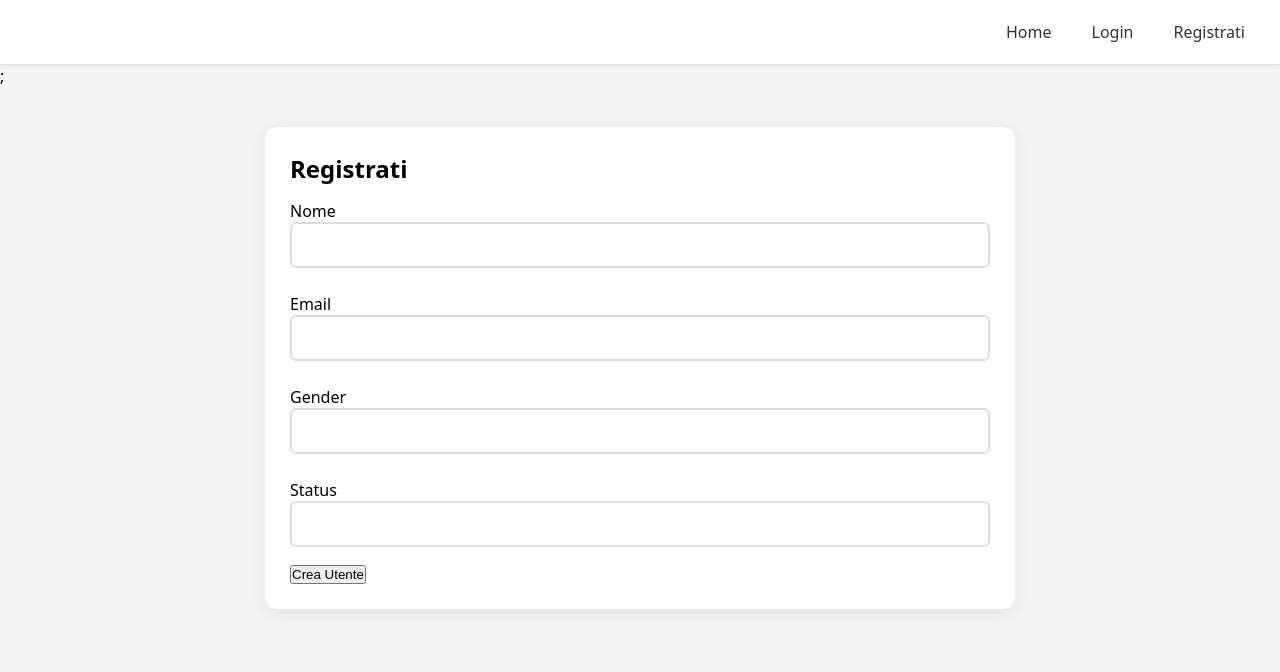
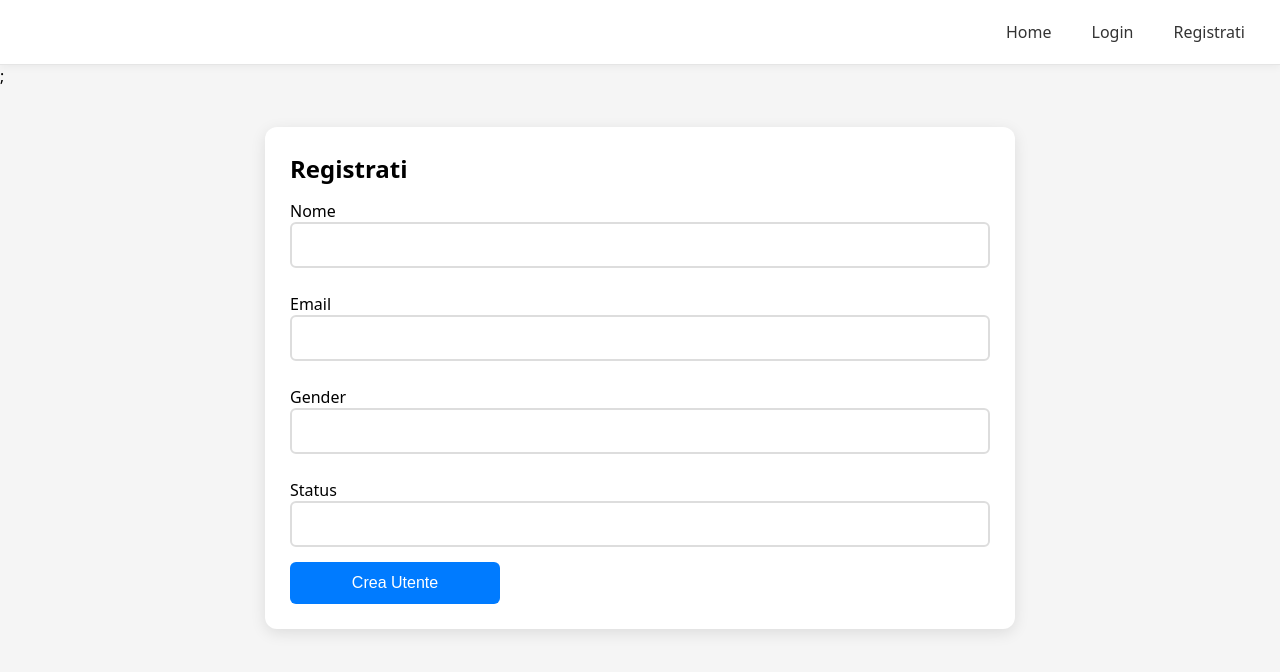
Before and after one commit to AnaisDiGenua/reactAppCRUD, a React (Vite) app: page /user-registration in a window 1280 px wide. Shown: the top 672 px of the page. Built offline with nearby package versions, Linux system fonts and the light colour scheme.

Commit message:
feat: add some style on columns and buttons

```diff
--- a/src/pages/userInfo/user-detail.css
+++ b/src/pages/userInfo/user-detail.css
@@ -19,6 +19,11 @@
   gap: 10px;
 }
 
+.column-box-header {
+  display: flex;
+  justify-content: space-between;
+}
+
 .column-box h2 {
   font-size: 20px;
 }
@@ -31,3 +36,25 @@ input {
   border-radius: 6px;
   font-size: 16px;
 }
+
+input:focus {
+  border-color: #007bff;
+  outline: none;
+}
+
+.button {
+  padding: 12px;
+  width: 30%;
+  font-size: 16px;
+  border: none;
+  border-radius: 6px;
+  background: #007bff;
+  color: white;
+  align-self: flex-end;
+  transition: background 0.2s ease;
+  cursor: pointer;
+}
+
+.button.delete-user {
+  background: #d9534f;
+}
```
